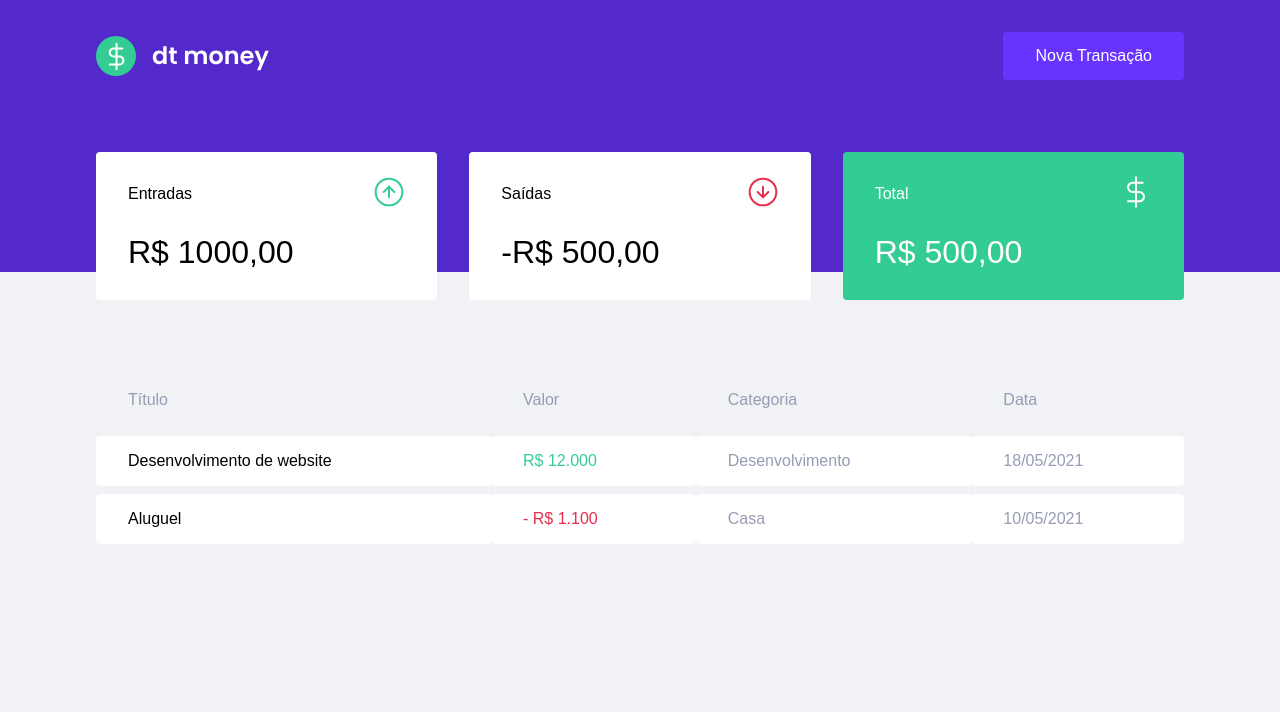
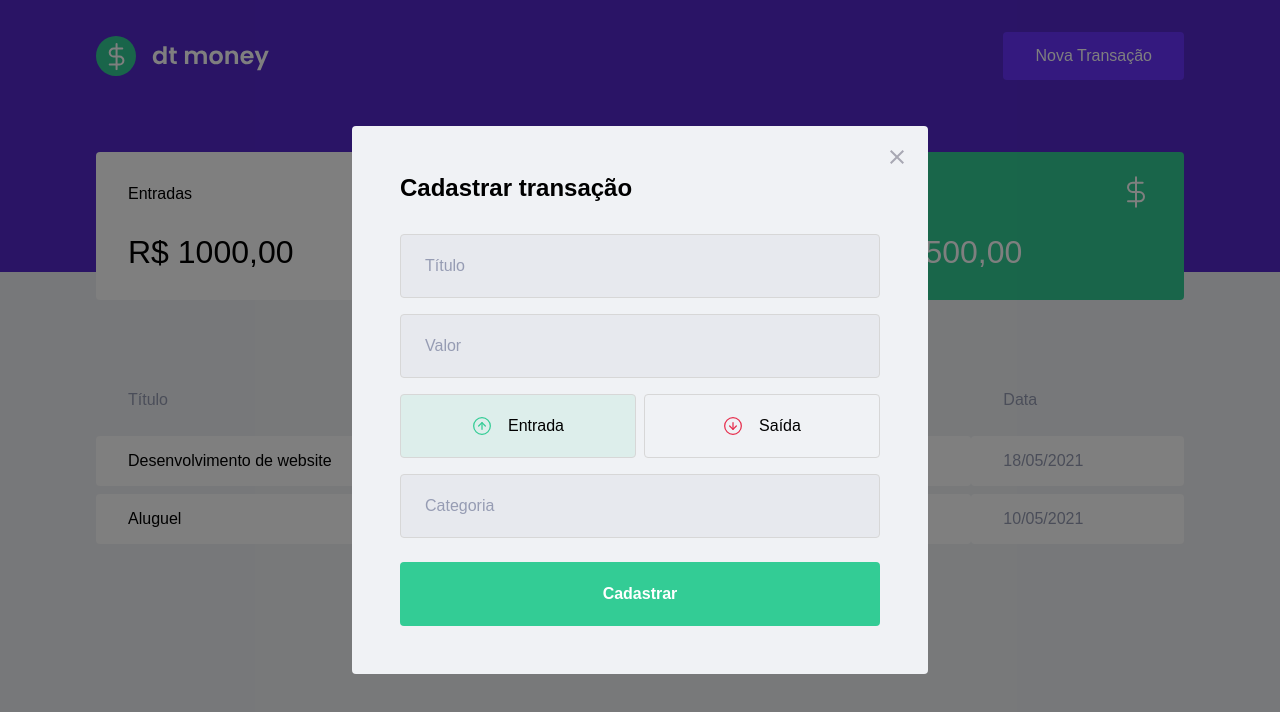
Before and after one commit to NouRuem/ignite-02-dtmoney, a React (Create React App) app: page / in a window 1280 px wide. Both pictures are taken after a click on the button "Nova Transação". Shown: the top 712 px of the page. Built offline with nearby package versions, Linux system fonts and the light colour scheme; no server answers; the HTML template or start-up script is replaced by a standard one; what miragejs would draw is missing.

Commit message:
Finaliza o layout do modal de transação

```diff
--- a/package.json
+++ b/package.json
@@ -5,8 +5,10 @@
   "dependencies": {
     "axios": "^0.21.1",
     "miragejs": "^0.1.41",
+    "polished": "^4.1.2",
     "react": "^17.0.2",
     "react-dom": "^17.0.2",
+    "react-modal": "^3.13.1",
     "react-scripts": "4.0.3",
     "styled-components": "^5.3.0",
     "typescript": "^4.1.2",
@@ -20,6 +22,7 @@
     "@types/node": "^12.0.0",
     "@types/react": "^17.0.0",
     "@types/react-dom": "^17.0.0",
+    "@types/react-modal": "^3.12.0",
     "@types/styled-components": "^5.1.9"
   },
   "scripts": {
--- a/src/App.tsx
+++ b/src/App.tsx
@@ -1,12 +1,35 @@
+import { useState } from 'react';
+import Modal from 'react-modal';
 import { Dashboard } from './components/Dashboard';
 import { Header } from './components/Header';
+import { NewTransactionModal } from './components/NewTransactionModal';
+
 import { GlobalStyle } from './styles/global';
 
+Modal.setAppElement('#root');
+
 export function App() {
+  const [isNewTransactionModalOpen, setIsNewTransactionModalOpen] = useState(false);
+
+  function handleOpenNewTransactionModal(){
+    setIsNewTransactionModalOpen(true);
+  }
+
+  function handleCloseNewTransactionModal(){
+    setIsNewTransactionModalOpen(false);
+  }
+
   return (
     <>
-      <Header />
+      <Header onOpenNewTransactionModal={handleOpenNewTransactionModal} />
+
       <Dashboard />
+
+      <NewTransactionModal
+        isOpen={isNewTransactionModalOpen}
+        onRequestClose={handleCloseNewTransactionModal}
+      />
+
       <GlobalStyle />
     </>
   );
--- a/src/components/Header/index.tsx
+++ b/src/components/Header/index.tsx
@@ -1,13 +1,20 @@
+import { useState } from 'react';
+import Modal from 'react-modal';
 import logoImg from '../../assets/logo.svg';
+
 import { Container, Content } from './styles';
 
-export function Header()
+interface HeaderProps {
+  onOpenNewTransactionModal: () => void;
+};
+
+export function Header({ onOpenNewTransactionModal }: HeaderProps)
 {
   return (
     <Container>
       <Content>
         <img src={logoImg} alt="dt money" />
-        <button type="button">Nova Transação</button>
+        <button type="button" onClick={onOpenNewTransactionModal}>Nova Transação</button>
       </Content>
     </Container>
   );
--- /dev/null
+++ b/src/components/NewTransactionModal/index.tsx
@@ -0,0 +1,66 @@
+import Modal from 'react-modal';
+import incomeImg from '../../assets/income.svg';
+import outcomeImg from '../../assets/outcome.svg';
+import closeImg from '../../assets/close.svg';
+import { Container, TransactionTypeContainer, RadioBox } from './styles';
+import { useState } from 'react';
+
+interface NewTransactionProps {
+  isOpen: boolean;
+  onRequestClose: () => void;
+};
+
+export function NewTransactionModal({ isOpen, onRequestClose }: NewTransactionProps){
+
+  const [type, setType] = useState('deposit');
+
+  return (
+    <Modal
+      isOpen={isOpen}
+      onRequestClose={onRequestClose}
+      overlayClassName="react-modal-overlay"
+      className="react-modal-content"
+    >
+
+      <button type="button" onClick={onRequestClose} className="react-modal-close">
+        <img src={closeImg} alt="Fechar modal" />
+      </button>
+
+      <Container>
+        <h2>Cadastrar transação</h2>
+
+        <input placeholder="Título" />
+
+        <input type="number" placeholder="Valor" />
+
+        <TransactionTypeContainer>
+
+          <RadioBox
+            type="button"
+            onClick={() => { setType('deposit'); }}
+            isActive={type === 'deposit'}
+            activeColor="green"
+          >
+            <img src={incomeImg} alt="Entrada" />
+            <span>Entrada</span>
+          </RadioBox>
+
+          <RadioBox
+            type="button"
+            onClick={() => { setType('withdraw'); }}
+            isActive={type === 'withdraw'}
+            activeColor="red"
+          >
+            <img src={outcomeImg} alt="Saída" />
+            <span>Saída</span>
+          </RadioBox>
+
+        </TransactionTypeContainer>
+
+        <input placeholder="Categoria" />
+
+        <button type="submit">Cadastrar</button>
+      </Container>
+    </Modal>
+  );
+}
--- /dev/null
+++ b/src/components/NewTransactionModal/styles.ts
@@ -0,0 +1,107 @@
+import styled from "styled-components";
+import { darken, transparentize } from 'polished';
+
+export const Container = styled.form`
+  h2
+  {
+    color: var(--text-title);
+    font-size: 1.5rem;
+    margin-bottom: 2rem;
+  }
+
+  input
+  {
+    width: 100%;
+    padding: 0 1.5rem;
+    height: 4rem;
+    border-radius: 0.25rem;
+    border: 1px solid #d7d7d7;
+    background: #e7e9ee;
+    font-weight: 400;
+    font-size: 1rem;
+
+    &::placeholder
+    {
+      color: var(--text-body);
+    }
+
+    & + input
+    {
+      margin-top: 1rem;
+    }
+  }
+
+  button[type="submit"]
+  {
+    width: 100%;
+    padding: 0 1.5rem;
+    height: 4rem;
+    background: var(--green);
+    color: #FFF;
+    border-radius: 0.25rem;
+    border: 0;
+    font-size: 1rem;
+    margin-top: 1.5rem;
+    font-weight: 600;
+
+    transition: filter 0.2s;
+
+    &:hover
+    {
+      filter: brightness(0.9);
+    }
+  }
+`;
+
+export const TransactionTypeContainer = styled.div`
+  margin: 1rem 0;
+  display: grid;
+  grid-template-columns: 1fr 1fr;
+  gap: 0.5rem;
+`;
+
+interface RadioBoxProps
+{
+  isActive: boolean;
+  activeColor: 'green' | 'red';
+}
+
+const colors = {
+  green: '#33CC95',
+  red: '#E52E4D'
+};
+
+export const RadioBox = styled.button<RadioBoxProps>`
+  height: 4rem;
+  border: 1px solid #d7d7d7;
+  border-radius: 0.25rem;
+
+  background: ${(props) => props.isActive
+    ? transparentize(0.9, colors[props.activeColor])
+    : 'transparent'
+  };
+
+  display: flex;
+  align-items: center;
+  justify-content: center;
+  transition: border-color 0.2s;
+
+  &:hover
+  {
+    border-color: ${darken(0.1, '#d7d7d7')};
+  }
+
+  img
+  {
+    width: 20px;
+    height: 20px;
+  }
+
+  span
+  {
+    display: inline-block;
+    margin-left: 1rem;
+    font-size: 1rem;
+    color: var(--text-title);
+  }
+`;
--- a/src/styles/global.ts
+++ b/src/styles/global.ts
@@ -59,4 +59,43 @@
     opacity: 0.6;
     cursor: not-allowed;
   }
+
+  .react-modal-overlay
+  {
+    background: rgba(0, 0, 0, 0.5);
+    position: fixed;
+    top: 0;
+    bottom: 0;
+    right: 0;
+    left: 0;
+    display: flex;
+    align-items: center;
+    justify-content: center;
+  }
+
+  .react-modal-content
+  {
+    width: 100%;
+    max-width: 576px;
+    background: var(--background);
+    padding: 3rem;
+    position: relative;
+    border-radius: 0.25rem;
+  }
+
+  .react-modal-close
+  {
+    position: absolute;
+    right: 1.5rem;
+    top: 1.5rem;
+    border: 0;
+    background: transparent;
+
+    transition: filter 0.2s;
+
+    &:hover
+    {
+      filter: brightness(0.8);
+    }
+  }
 `;
```
Also changed, not shown: 1 other file (tests, documents, lock files or other folders).
